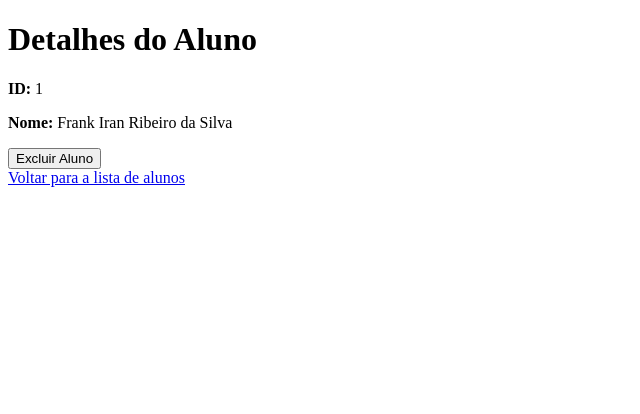
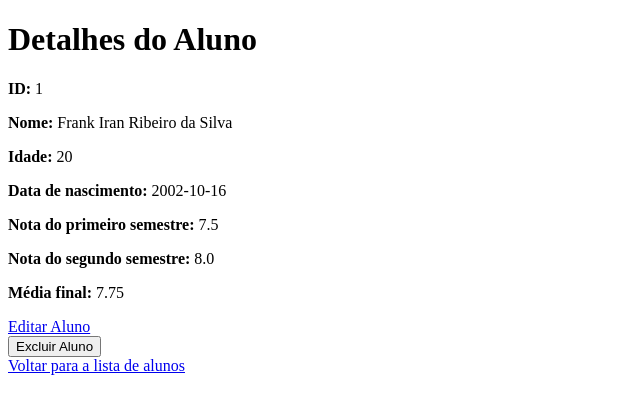
Before and after one commit to FrankRibe/ProjetoAPI, a Flask app: page /alunos/1 in a window 1280 px wide. Shown: the top 414 px of the page, without its empty margins (0-640 px from the left). Run offline with Flask 3, Linux system fonts and the light colour scheme.

Commit message:
feat: Implement HTML functions for student management and update index page

```diff
--- a/app/alunos/alunos_routes.py
+++ b/app/alunos/alunos_routes.py
@@ -1,12 +1,12 @@
 from flask import (
     Blueprint, request, render_template,
     jsonify, redirect, url_for
-    )
-from app.models import Aluno
+)
+from app.models import Aluno, Turma
 from .alunos_model import (
     AlunoNaoEncontrado, listar_alunos, aluno_por_id,
     adicionar_aluno, atualizar_aluno, excluir_aluno
-    )
+)
 from datetime import datetime
 
 alunos_blueprint = Blueprint('alunos', __name__)
@@ -82,7 +82,8 @@ def atualizar_aluno_view(id_aluno):
             return redirect(url_for('listar_alunos'))
         except ValueError as e:
             return jsonify({"error": str(e)}), 400
-    return render_template('atualizar_aluno.html', aluno=aluno, turmas=Turma.query.all())
+    return render_template('aluno/aluno_update.html', aluno=aluno,
+                           turmas=Turma.query.all())
 
 
 @alunos_blueprint.route("/alunos/<int:id_aluno>", methods=["POST"])
--- a/app/templates/aluno/aluno_id.html
+++ b/app/templates/aluno/aluno_id.html
@@ -1,23 +1,49 @@
 <!DOCTYPE html>
 <html lang="pt-BR">
-
 <head>
   <meta charset="UTF-8">
   <meta name="viewport" content="width=device-width, initial-scale=1.0">
   <title>Detalhes do Aluno</title>
 </head>
-
 <body>
   <h1>Detalhes do Aluno</h1>
   <p><strong>ID:</strong> {{ aluno.id }}</p>
   <p><strong>Nome:</strong> {{ aluno.nome }}</p>
+  <p><strong>Idade:</strong> {{aluno.idade}}</p>
+  <p><strong>Data de nascimento:</strong> {{aluno.data_nascimento}}</p>
+  <p><strong>Nota do primeiro semestre:</strong> {{aluno.nota_primeiro_semestre}}</p>
+  <p><strong>Nota do segundo semestre:</strong> {{aluno.nota_segundo_semestre}}</p>
+  <p><strong>Média final:</strong> {{aluno.media_final}}</p>
 
-  <form id="delete-form" action="{{ url_for('alunos.delete_aluno', id_aluno=aluno.id) }}" method="POST">
+  <a href="/alunos/{{ aluno.id }}/atualizar">Editar Aluno</a>
+  <form action="/alunos/{{ aluno.id }}" method="POST" onsubmit="return confirmDelete(this);">
     <input type="hidden" name="_method" value="DELETE">
     <button type="submit">Excluir Aluno</button>
   </form>
-  <a href="{{ url_for('alunos.get_alunos') }}">Voltar para a lista de alunos</a>
+  <a href="{{ url_for('alunos.listar_alunos_view') }}">Voltar para a lista de alunos</a>
 
+  <script>
+    function confirmDelete(form){
+      if (confirm("Tem certeza que deseja excluir este aluno?")){
+        fetch(form.action, {
+          method: "POST",
+          body: new URLSearchParams(new FormData(form))
+        })
+        .then(response => {
+          if (response.ok) {
+            window.location.href = "/alunos";
+          } else{
+            alert("Erro ao excluir o aluno: " + response.statusText);
+          }
+        })
+        .catch(error => {
+          console.error('Erro:', error);
+        });
+        return false;
+      }
+      return false;
+    }
+  </script>
 
 </body>
 
--- a/app/templates/aluno/aluno_update.html
+++ b/app/templates/aluno/aluno_update.html
@@ -35,6 +35,7 @@
 
     <button type="submit">Atualizar</button>
   </form>
+  <a href="/alunos">Voltar para a lista de alunos</a>
 </body>
 
 </html>
--- a/app/templates/aluno/alunos.html
+++ b/app/templates/aluno/alunos.html
@@ -7,12 +7,15 @@
 </head>
 <body>
     <h1>Alunos</h1>
+    <a href="{{ url_for('index') }}">Página de início</a>
     <a href="/alunos/adicionar">Adicionar Aluno</a>
     <ul>
         {% if alunos %}
             {% for aluno in alunos %}
                 <li>
-                    Nome: {{ aluno.nome }} - Idade: {{ aluno.idade }}
+                    <strong>Nome:</strong> {{ aluno.nome }}
+                    <strong>Idade:</strong> {{ aluno.idade }}
+                    <a href="/alunos/{{ aluno.id }}">Detalhes</a>
                     <a href="/alunos/{{ aluno.id }}/editar">Editar</a>
                     <form action="/alunos/{{ aluno.id }}" method="POST" style="display:inline;" onsubmit="return confirmDelete(this);">
                         <input type="hidden" name="_method" value="DELETE">
--- a/app/templates/aluno/criarAlunos.html
+++ b/app/templates/aluno/criarAlunos.html
@@ -32,6 +32,6 @@
         <input type="submit" value="Adicionar Aluno">
     </form>
 
-    <a href="/alunos">Voltar</a>
+    <a href="/alunos">Voltar para a lista de alunos</a>
 </body>
 </html>
```
Also changed, not shown: app/templates/index.html (+18 -6 lines).
